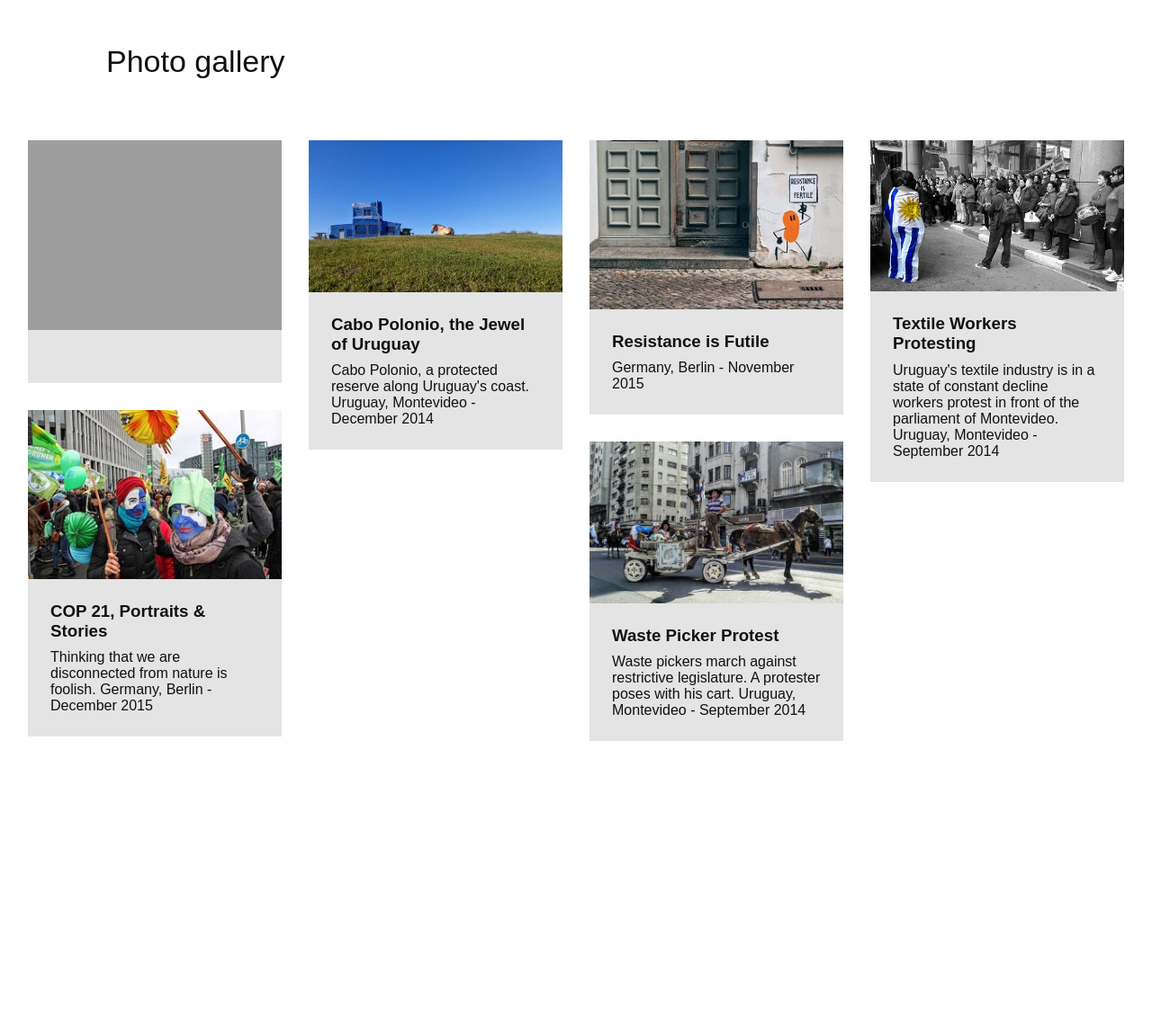
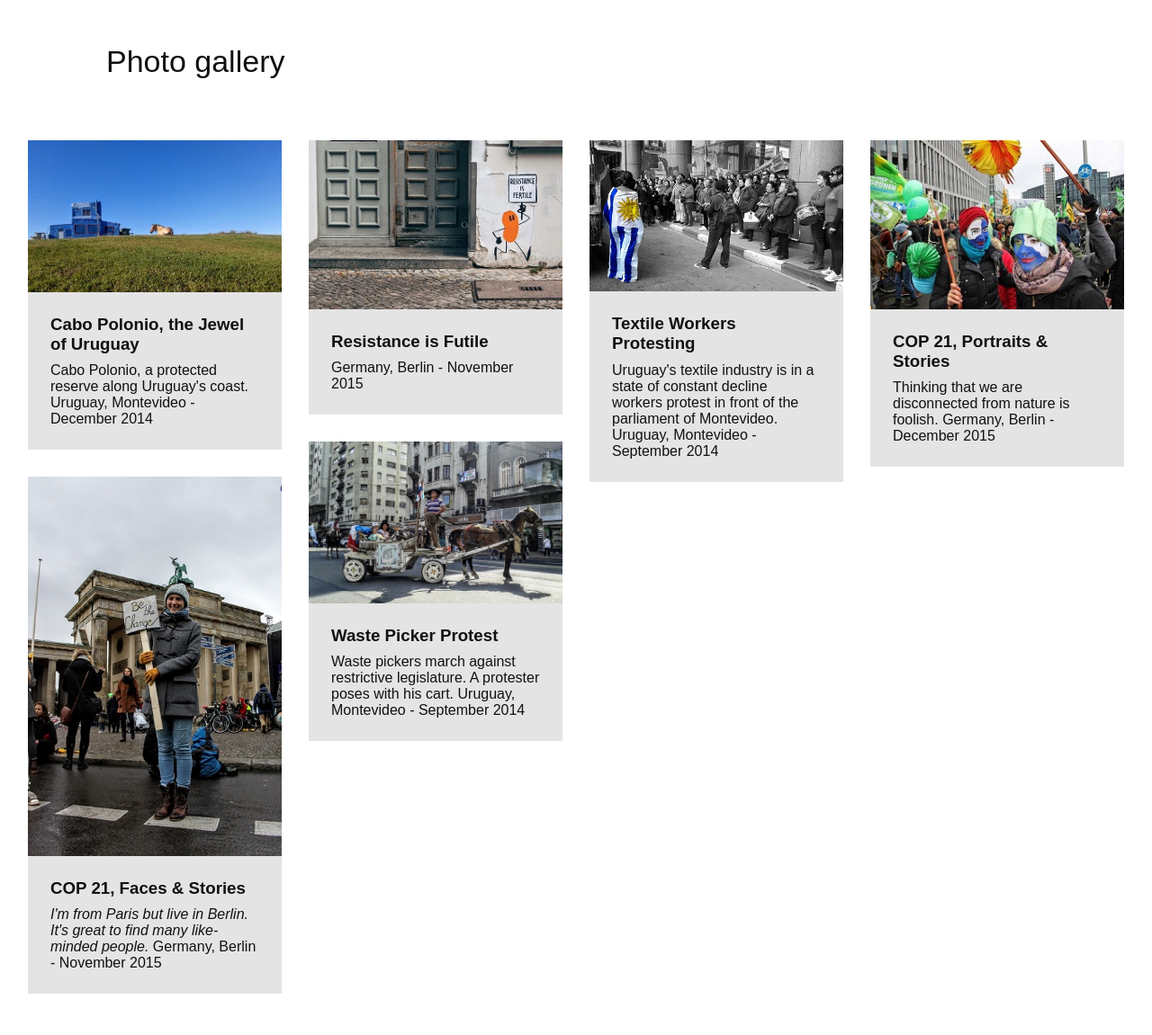
Before and after one commit to GiorgioBaldelli/gallery, a Jekyll site: the page built from index.html, in a window 1280 px wide. Shown: the whole page at 90% size. Built offline with Jekyll 4.4.1, drawn with Linux system fonts in a browser that asks for light colours; Markdown is read by kramdown in place of the engine named in the settings; before the commit the page ends 900 px from its top, so only the background shows below that.

Commit message:
captions

```diff
--- a/_posts/2014-04-06-four.markdown
+++ b/_posts/2014-04-06-four.markdown
@@ -2,6 +2,6 @@
 layout: default
 date:   2014-04-06 23:26:12
 photo: 4.jpg
-caption_header: COP 21: Faces & Stories
+caption_header: COP 21, Faces & Stories
 caption: <i>I'm from Paris but live in Berlin. It's great to find many like-minded people.</i> Germany, Berlin - November 2015
 ---
```
